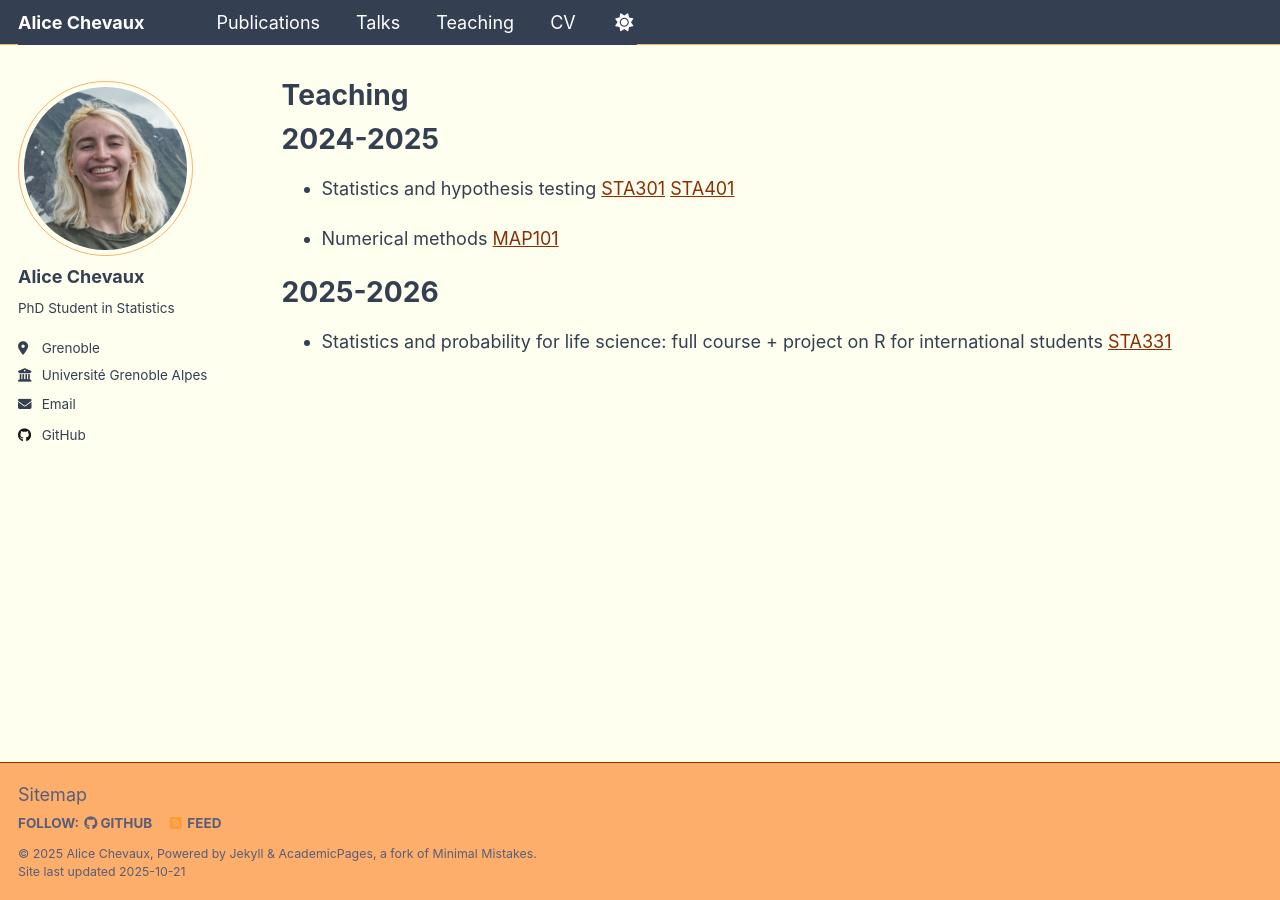
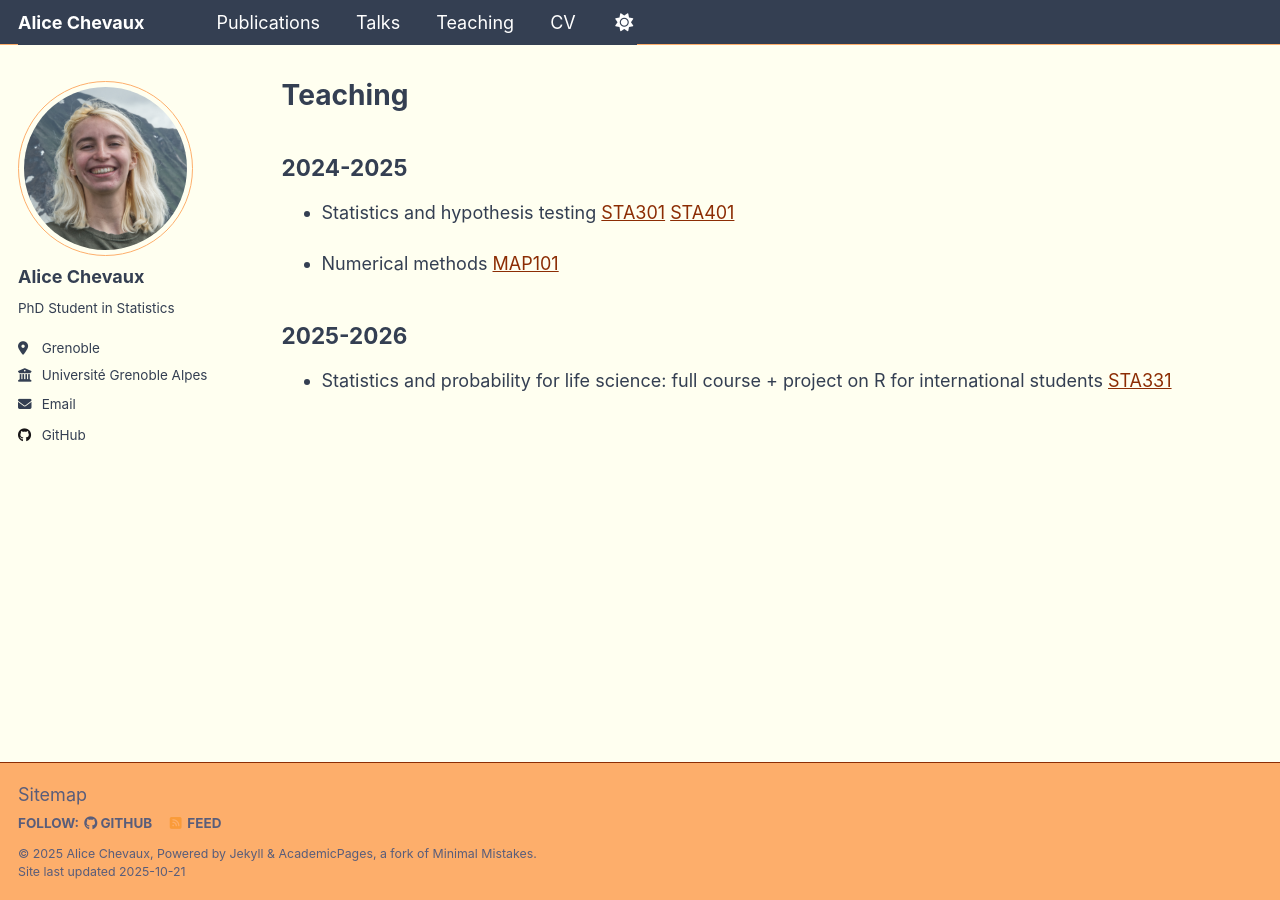
Before and after one commit to alicechevaux/alicechevaux.github.io, a Jekyll site: the page built from _pages/teaching.md, in a window 1280 px wide. Built offline with Jekyll 4.4.1, drawn with Linux system fonts in a browser that asks for light colours.

```diff
--- a/_pages/teaching.md
+++ b/_pages/teaching.md
@@ -8,12 +8,12 @@ author_profile: true
 
 {% include base_path %}
 
-# 2024-2025
+## 2024-2025
 
 - Statistics and hypothesis testing [STA301](https://formations.univ-grenoble-alpes.fr/fr/catalogue-2021/licence-XA/licence-chimie-IAI8AZVF/parcours-biochimie-2e-et-3e-annee-IFRVW14S/ue-methodes-statistiques-pour-la-biologie-sta301-IGRYUVS1.html) [STA401](https://formations.univ-grenoble-alpes.fr/fr/catalogue-2021/licence-XA/licence-informatique-IAI7UC15/parcours-mathematiques-informatique-2e-et-3e-annee-grenoble-IAIB08YN/ue-statistique-et-calcul-des-probabilites-sta401-IH34I31T.html)
 
 - Numerical methods [MAP101](https://formations.univ-grenoble-alpes.fr/fr/catalogue-2021/licence-XA/licence-informatique-IAI7UC15/portail-informatique-mathematiques-et-applications-ima-1re-annee-grenoble-IPQHQVHR/ue-analyse-elementaire-et-introduction-au-calcul-scientifique-map101-IGJFW1PZ.html)
 
-# 2025-2026
+## 2025-2026
 
 - Statistics and probability for life science: full course + project on R for international students [STA331](https://formations.univ-grenoble-alpes.fr/fr/catalogue-2021/licence-XA/licence-chimie-IAI8AZVF/parcours-biochimie-international-1re-et-2e-annee-JEZK4LLF/ue-statistics-and-probability-for-life-sciences-sta331-JB6DWONF.html)
```
